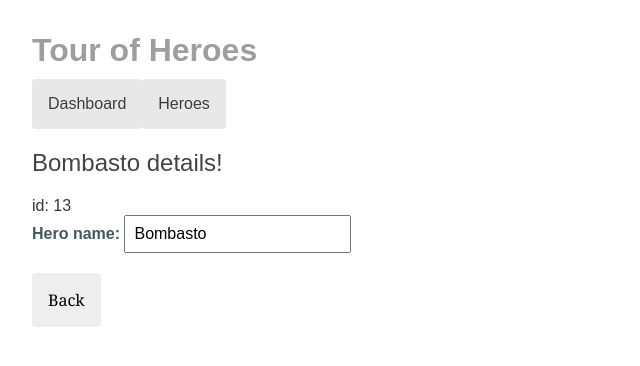
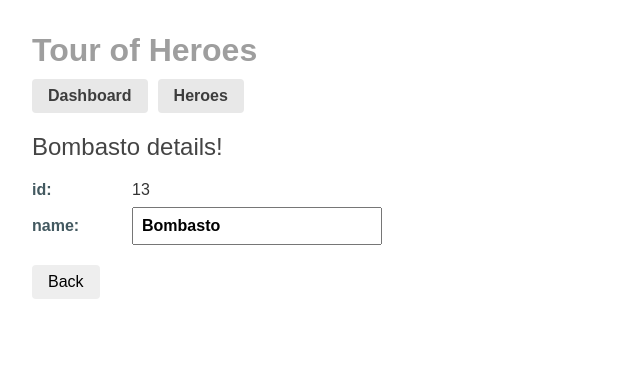
Before and after one commit to dominiknelic/tour-of-heroes, an Angular app: page /detail/13 in a window 1280 px wide. Shown: the top 366 px of the page, without its empty margins (0-640 px from the left). Built offline with nearby package versions, Linux system fonts and the light colour scheme.

Commit message:
css changes + cleanup

```diff
--- a/src/app/app.component.css
+++ b/src/app/app.component.css
@@ -3,19 +3,22 @@ h1 {
   margin-bottom: 0;
 }
 nav a {
-  padding: 1rem;
+  padding: 8px 16px;
   text-decoration: none;
   margin-top: 10px;
+  margin-right: 10px;
   display: inline-block;
   background-color: #e8e8e8;
   color: #3d3d3d;
   border-radius: 4px;
+  font-weight: bolder;
 }
 
 nav a:hover {
   color: white;
   background-color: #42545c;
 }
-nav a:active {
-  background-color: black;
+
+nav a.active-link:not(:hover) {
+  color: rgb(106, 154, 170);
 }
--- a/src/app/app.component.html
+++ b/src/app/app.component.html
@@ -1,7 +1,7 @@
 <h1>{{ title }}</h1>
 <nav>
-  <a routerLink="/dashboard">Dashboard</a>
-  <a routerLink="/heroes">Heroes</a>
+  <a routerLink="/dashboard" routerLinkActive="active-link">Dashboard</a>
+  <a routerLink="/heroes" routerLinkActive="active-link">Heroes</a>
 </nav>
 
 <router-outlet></router-outlet>
--- a/src/app/components/dashboard/dashboard.component.css
+++ b/src/app/components/dashboard/dashboard.component.css
@@ -2,6 +2,8 @@
 
 h2 {
   text-align: center;
+  font-size: x-large;
+  font-weight: bold;
 }
 
 .heroes-menu {
@@ -21,7 +23,7 @@ h2 {
 a {
   background-color: #3f525c;
   border-radius: 2px;
-  padding: 1rem;
+  padding: 4rem 1rem;
   font-size: 1.2rem;
   text-decoration: none;
   display: inline-block;
--- a/src/app/components/hero-detail/hero-detail.component.css
+++ b/src/app/components/hero-detail/hero-detail.component.css
@@ -1,18 +1,28 @@
 /* HeroDetailComponent's private CSS styles */
-label {
+.hero-details {
+  display: grid;
+  grid-template-columns: 100px 250px;
+  grid-row: auto auto;
+  grid-row-gap: 8px;
+  align-items: center;
+}
+
+label,
+.hero-id {
   color: #435960;
   font-weight: bold;
 }
 input {
   font-size: 1em;
   padding: 0.5rem;
+  font-weight: bold;
 }
 button {
   margin-top: 20px;
   background-color: #eee;
-  padding: 1rem;
+  padding: 8px 16px;
   border-radius: 4px;
-  font-size: 1rem;
+  font-size: 16px;
 }
 button:hover {
   background-color: #cfd8dc;
--- a/src/app/components/hero-detail/hero-detail.component.html
+++ b/src/app/components/hero-detail/hero-detail.component.html
@@ -1,19 +1,11 @@
 @if (hero) {
   <h2>{{ hero.name }} details!</h2>
-  <div><span>id: </span>{{ hero.id }}</div>
-  <!-- <div><span>id: </span>{{ heroForm.get("id")?.value }}</div> -->
-  <!-- <div [formGroup]="heroForm"> -->
-  <div>
-    <label for="name">Hero name: </label>
+  <div class="hero-details">
+    <span class="hero-id">id:</span>
+    <span>{{ hero.id }}</span>
+
+    <label for="name">name:</label>
     <input id="name" [(ngModel)]="hero.name" placeholder="name" />
-
-    <!-- @if (
-      name?.invalid &&
-      (name?.dirty || name?.touched) &&
-      name?.errors?.["required"]
-    ) {
-      <p>Name is required.</p>
-    } -->
   </div>
 }
 
--- a/src/app/components/heroes/heroes.component.css
+++ b/src/app/components/heroes/heroes.component.css
@@ -10,14 +10,8 @@
   cursor: pointer;
 }
 
-.heroes li:hover {
-  left: 0.1em;
-}
-
 .heroes div {
-  color: #333;
   text-decoration: none;
-  background-color: #eee;
   margin: 0.5em;
   padding: 0.3em 0;
   height: 1.6em;
@@ -26,7 +20,12 @@
   width: 100%;
 }
 
-.heroes div:hover {
+.heroes div:not(.active) {
+  color: #333;
+  background-color: #eee;
+}
+
+.heroes div:hover:not(.active) {
   color: #2c3a41;
   background-color: #e6e6e6;
 }
@@ -52,3 +51,8 @@
   margin-right: 0.8em;
   border-radius: 4px 0 0 4px;
 }
+
+.active {
+  background-color: #525252;
+  color: #fafafa;
+}
--- a/src/app/components/heroes/heroes.component.html
+++ b/src/app/components/heroes/heroes.component.html
@@ -20,18 +20,21 @@
 <ul class="heroes">
   @for (hero of heroes; track hero.id) {
     <li>
-      <div (click)="onSelectHero(hero)">
+      <div
+        (click)="onSelectHero(hero)"
+        [ngClass]="{ active: selectedHero?.id === hero.id }"
+      >
         <span class="badge">{{ hero.id }}</span>
-        <span appHeroNameModifier [appHeroNameModifier]="hero.name">{{
-          hero.name
-        }}</span>
+        <span appHeroNameModifier [appHeroNameModifier]="hero.name">
+          {{ hero.name }}
+        </span>
       </div>
     </li>
   }
 </ul>
 
 @if (selectedHero) {
-  <div>{{ selectedHero.name | uppercase }} is my hero</div>
+  <h2>{{ selectedHero.name | uppercase }} is my hero</h2>
   <a routerLink="/detail/{{ selectedHero.id }}">
     <button type="button">View details</button>
   </a>
--- a/src/app/directives/hero-name-modifier.directive.ts
+++ b/src/app/directives/hero-name-modifier.directive.ts
@@ -8,7 +8,7 @@ export class HeroNameModifierDirective implements OnInit {
 
   constructor(private el: ElementRef) {}
 
-  ngOnInit(): void {
+  ngOnInit() {
     if (this.heroName.length > 10) {
       this.el.nativeElement.textContent = `${this.heroName}_alza`;
     } else {
--- a/src/styles.css
+++ b/src/styles.css
@@ -25,11 +25,9 @@ button {
   border-radius: 4px;
   cursor: pointer;
   color: black;
-  font-size: 1.2rem;
-  padding: 1rem;
-  margin-right: 1rem;
-  margin-bottom: 1rem;
-  margin-top: 1rem;
+  font-size: 1rem;
+  padding: 0.5rem;
+  font-family: Arial, Helvetica, sans-serif;
 }
 button:hover {
   background-color: black;
```
Also changed, not shown: 1 other file (tests, documents, lock files or other folders).
